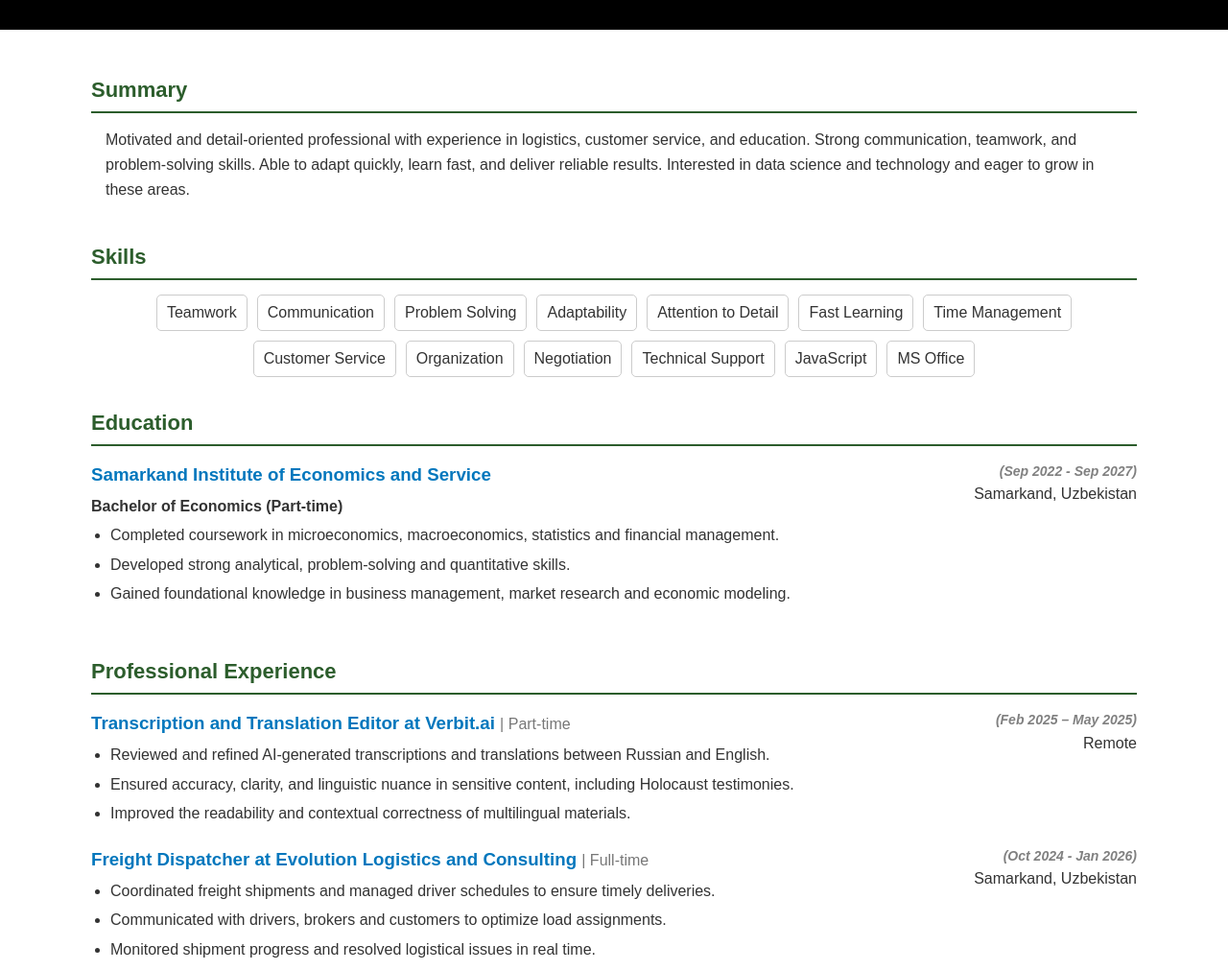
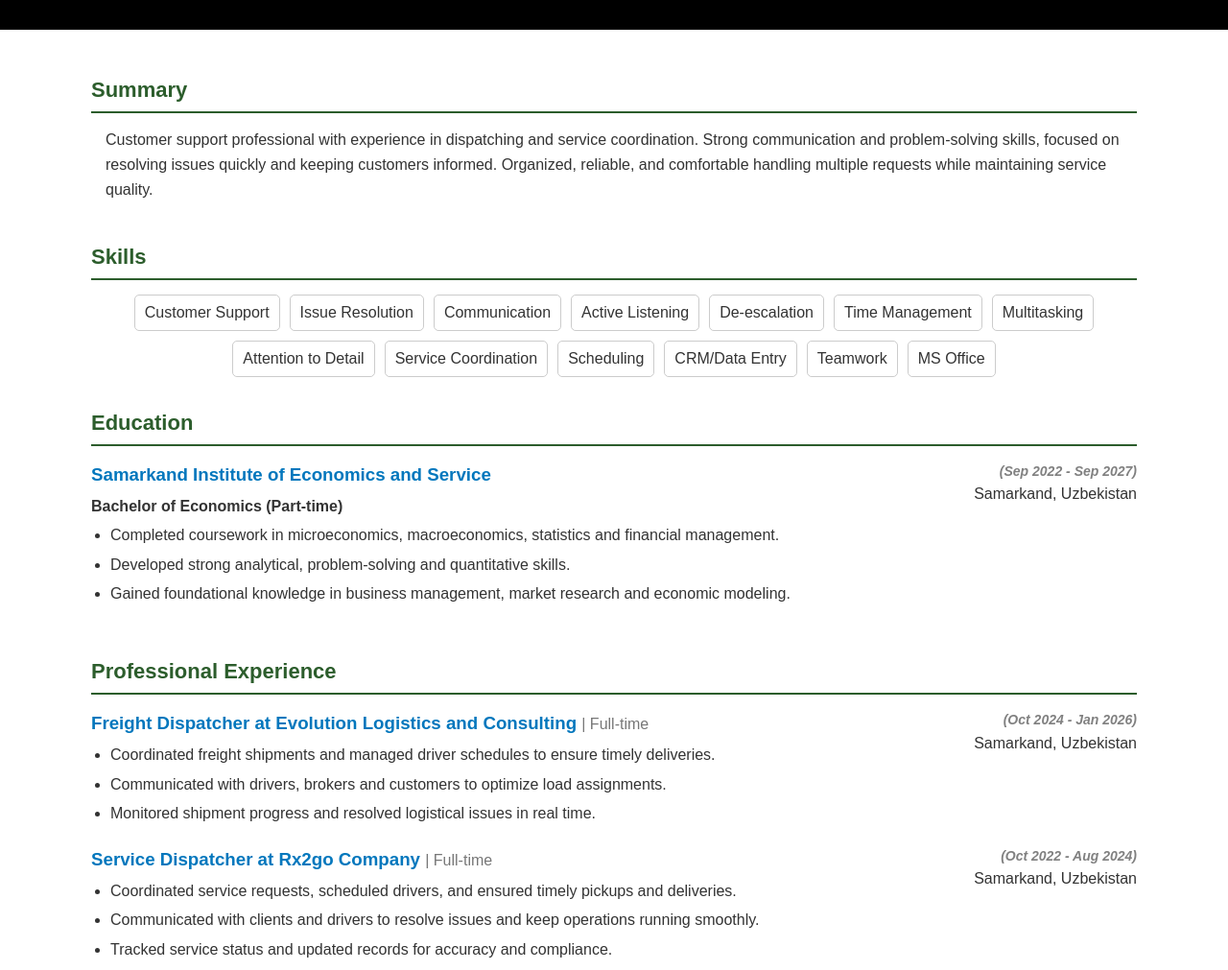
Before and after one commit to mirkomilmukhtorov/resume, a website built with Vite: page index.html in a window 1280 px wide. Shown: the part 140-1151 px from the top of the page at 96% size. Built offline with nearby package versions, Linux system fonts and the light colour scheme.

Commit message:
fixed summary and skills

```diff
--- a/index.html
+++ b/index.html
@@ -31,26 +31,26 @@
 
     <section class="section summary">
       <h2>Summary</h2>
-      <p>Motivated and detail-oriented professional with experience in logistics, customer service, and education. Strong
-        communication, teamwork, and problem-solving skills. Able to adapt quickly, learn fast, and deliver reliable
-        results. Interested in data science and technology and eager to grow in these areas.</p>
+      <p>Customer support professional with experience in dispatching and service coordination. Strong communication and
+        problem-solving skills, focused on resolving issues quickly and keeping customers informed. Organized,
+        reliable, and comfortable handling multiple requests while maintaining service quality.</p>
     </section>
 
     <section class="section skills">
       <h2>Skills</h2>
       <div class="skills-container">
+        <span>Customer Support</span>
+        <span>Issue Resolution</span>
+        <span>Communication</span>
+        <span>Active Listening</span>
+        <span>De-escalation</span>
+        <span>Time Management</span>
+        <span>Multitasking</span>
+        <span>Attention to Detail</span>
+        <span>Service Coordination</span>
+        <span>Scheduling</span>
+        <span>CRM/Data Entry</span>
         <span>Teamwork</span>
-        <span>Communication</span>
-        <span>Problem Solving</span>
-        <span>Adaptability</span>
-        <span>Attention to Detail</span>
-        <span>Fast Learning</span>
-        <span>Time Management</span>
-        <span>Customer Service</span>
-        <span>Organization</span>
-        <span>Negotiation</span>
-        <span>Technical Support</span>
-        <span>JavaScript</span>
         <span>MS Office</span>
       </div>
     </section>
@@ -78,21 +78,6 @@
     </section>
     <section class="section">
       <h2>Professional Experience</h2>
-
-      <div class="entry">
-        <div class="entry_details">
-          <h3>Transcription and Translation Editor at Verbit.ai <span class="job_type">| Part-time</span></h3>
-          <ul>
-            <li>Reviewed and refined AI-generated transcriptions and translations between Russian and English.</li>
-            <li>Ensured accuracy, clarity, and linguistic nuance in sensitive content, including Holocaust testimonies.</li>
-            <li>Improved the readability and contextual correctness of multilingual materials.</li>
-          </ul>
-        </div>
-        <div class="entry_duration">
-          <span class="entry_dates">(Feb 2025 – May 2025)</span>
-          <span>Remote</span>
-        </div>
-      </div>
 
       <div class="entry">
         <div class="entry_details">
@@ -135,7 +120,6 @@
         <li>Russian - Native</li>
         <li>Tajik - Native</li>
         <li>English - Advanced</li>
-        <li>Chinese - Elementary</li>
       </ul>
     </section>
 
```
